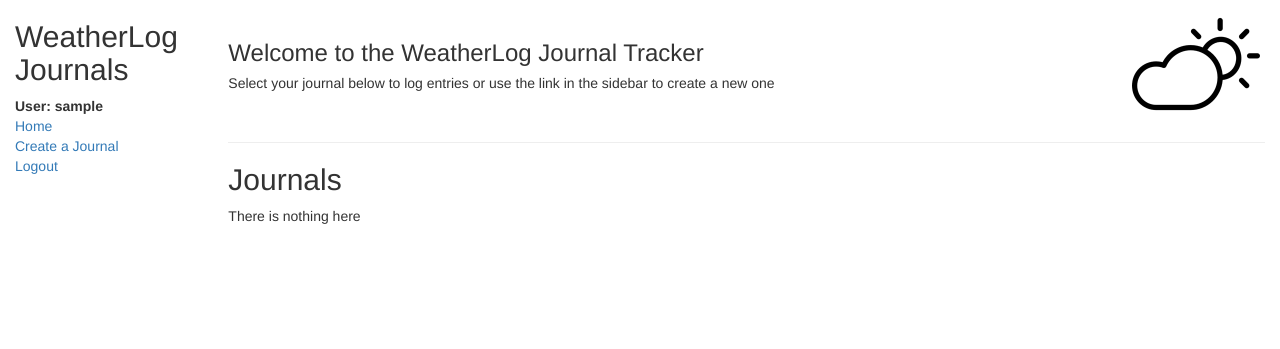
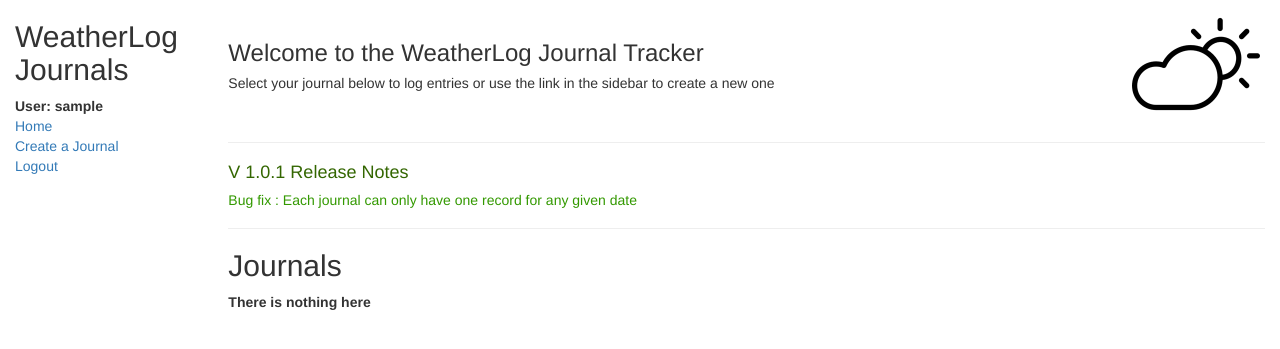
Before and after one commit to Cjhosu/Weatherlogger, a Django app: page /tracker/ in a window 1280 px wide. Shown: the top 349 px of the page. Run offline with Django 3.2, Linux system fonts and the light colour scheme; the visitor is signed in with stand-in values (Sample User, id 1); data that the repository does not hold is empty; some libraries are stand-ins or nearby versions.

Commit message:
Error handling to controler, templete fixes

```diff
--- a/tracker/templates/index.html
+++ b/tracker/templates/index.html
@@ -4,6 +4,9 @@
 <h3> Welcome to the WeatherLog Journal Tracker</h3>
 <h5> Select your journal below to log entries or use the link in the sidebar to create a new one</h5>
 <br>
+<hr>
+<strong><h4 style="color:#336600">  V 1.0.1 Release Notes </h4>
+<h5 style="color:#339900">  Bug fix : Each journal can only have one record for any given date </h5>
 <hr>
 <h2> Journals </h2>
 
--- a/tracker/templates/tracker/create_date_record.html
+++ b/tracker/templates/tracker/create_date_record.html
@@ -10,6 +10,9 @@
 <br>
 <h4>
 <hr>
+{% if dupe != None %}
+<h4 style="color:#ff0000"> There is already a record for that date! </h4>
+{% endif %}
 <form method="POST" class="post-form">{% csrf_token %}
     {{ form.as_p }}
 
--- a/tracker/views.py
+++ b/tracker/views.py
@@ -91,8 +91,14 @@ def CreateDateRecord(request,pk):
             dr.high_temp = form.cleaned_data['high_temp']
             dr.low_temp = form.cleaned_data['low_temp']
             dr.cloud_cover_type = form.cleaned_data['cloud_cover_type']
-            dr.save()
-
+            try:
+                dr.save()
+            except:
+                    dupe = 'there is a record for that date already'
+                    return render(request,
+                    'tracker/create_date_record.html'
+                    ,{'form' : form, 'date_record_list':date_record_list,'dupe' : dupe, 'journref':journref, 'year':year, 'month':month}
+                    )
             pr = Precip_record()
             pr.date_record_id = dr.id
             pr.precip_type = form.cleaned_data['precip_type']
```
